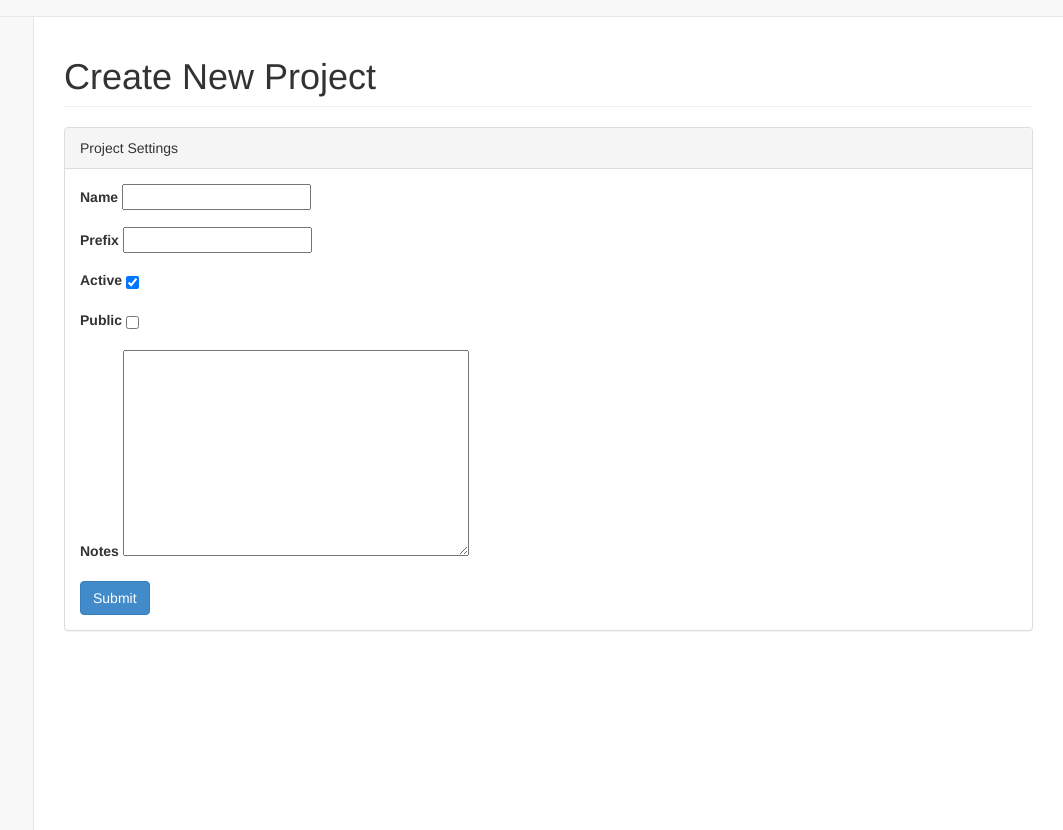
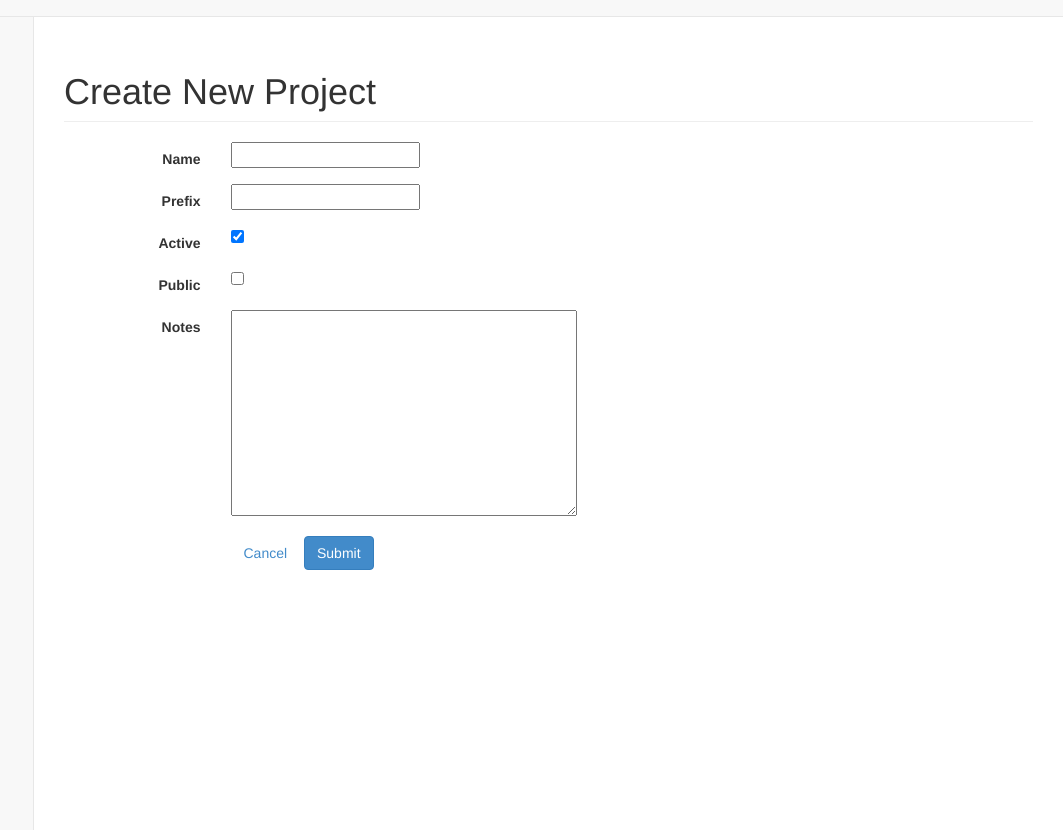
Before and after one commit to tahpee/detest, a Django app: page /admin/new_project in a window 1280 px wide. Shown: the part 34-864 px from the top of the page, without its empty margins (217-1280 px from the left). Run offline with Django 3.2, Linux system fonts and the light colour scheme; the visitor is signed in with stand-in values (Sample User, id 1); data that the repository does not hold is empty; parts of the project's set-up code (start-up, migrations or seed data) failed here and were passed over; some libraries are stand-ins or nearby versions.

Commit message:
Cleaned up the urls (now that I know how to use the url template tag)

```diff
--- a/detest/detest_ui/static/css/sb-admin.css
+++ b/detest/detest_ui/static/css/sb-admin.css
@@ -24,7 +24,7 @@
     #page-wrapper {
         position: inherit;
         margin: 0 0 0 250px;
-        padding: 0 30px;
+        padding: 15px 30px;
         min-height: 1300px;
         border-left: 1px solid #e7e7e7;
     }
--- a/detest/detest_ui/templates/base.html
+++ b/detest/detest_ui/templates/base.html
@@ -1,3 +1,4 @@
+{% load static %}
 <!DOCTYPE html>
 <html>
 
@@ -9,13 +10,13 @@
     <title>Detest</title>
 
     <!-- Core CSS - Include with every page -->
-    <link href="/static/css/bootstrap.min.css" rel="stylesheet">
-    <link href="/static/font-awesome/css/font-awesome.css" rel="stylesheet">
+    <link href="{% static "css/bootstrap.min.css" %}" rel="stylesheet">
+    <link href="{% static "font-awesome/css/font-awesome.css" %}" rel="stylesheet">
 
     {% block css %}{% endblock %}
 
     <!-- SB Admin CSS - Include with every page -->
-    <link href="/static/css/sb-admin.css" rel="stylesheet">
+    <link href="{% static "css/sb-admin.css" %}" rel="stylesheet">
 
 </head>
 
@@ -217,17 +218,17 @@
     <!-- /#wrapper -->
 
     <!-- Core Scripts - Include with every page -->
-    <script src="/static/js/jquery-1.10.2.js"></script>
-    <script src="/static/js/bootstrap.min.js"></script>
-    <script src="/static/js/plugins/metisMenu/jquery.metisMenu.js"></script>
+    <script src="{% static "js/jquery-1.10.2.js" %}"></script>
+    <script src="{% static "js/bootstrap.min.js" %}"></script>
+    <script src="{% static "js/plugins/metisMenu/jquery.metisMenu.js" %}"></script>
 
 
     <!-- SB Admin Scripts - Include with every page -->
-    <script src="/static/js/sb-admin.js"></script>
+    <script src="{% static "js/sb-admin.js" %}"></script>
     {% block scripts %} {% endblock %}
 
     <!-- Page-Level Demo Scripts - Dashboard - Use for reference -->
-    <script src="/static/js/demo/dashboard-demo.js"></script>
+    <script src="{% static "js/demo/dashboard-demo.js" %}"></script>
 
 </body>
 
--- a/detest/detest_ui/templates/detest_ui/admin_new_project.html
+++ b/detest/detest_ui/templates/detest_ui/admin_new_project.html
@@ -1,8 +1,6 @@
 {% extends "base.html" %}
 
 {% block css %}
-    <!-- Page-Level Plugin CSS - Tables -->
-    <link href="static/css/plugins/dataTables/dataTables.bootstrap.css" rel="stylesheet">
 {% endblock %}
 
 {% block content %}
@@ -15,59 +13,54 @@
     </div>
     <div class="row">
         <div class="col-lg-12">
-            <div class="panel panel-default">
-                <div class="panel-heading">
-                    Project Settings
-                </div>
-                <div class="panel-body">
-                    <div class="row">
-                        <div class="col-lg-6">
-                            <form action="/admin/new_project" method="POST" role=form>
+            <form action="/admin/new_project" method="POST" role=form class="form-horizontal">
                 {% csrf_token %}
                 <div class="form-group">
-                                    <label>{{ form.name.label }}</label>
+                    <label for="name" class="col-sm-2 control-label">{{ form.name.label }}</label>
+                    <div class="col-sm-10">
                         {{ form.name|addclass:'form-control' }}
+                    </div>
                     <p class="help-block">{{ form.name.help_text }}</p>
                 </div>
                 <div class="form-group">
-                                    <label>{{ form.prefix.label }}</label>
+                    <label for="prefix" class="col-sm-2 control-label">{{ form.prefix.label }}</label>
+                    <div class="col-sm-10">
                         {{ form.prefix|addclass:'form-control' }}
+                    </div>
                     <p class="help-block">{{ form.prefix.help_text }}</p>
                 </div>
                 <div class="form-group">
-                                    <label>{{ form.active.label }}</label>
-                                    <label class="checkbox-inline">{{ form.active }}</label>
+                    <label for="active" class="col-sm-2 control-label">{{ form.active.label }}</label>
+                    <div class="col-sm-10">
+                        {{ form.active }}
+                    </div>
                     <p class="help-block">{{ form.active.help_text }}</p>
                 </div>
                 <div class="form-group">
-                                    <label>{{ form.public.label }}</label>
-                                    <label class="checkbox-inline">{{ form.public }}</label>
+                    <label for="public" class="col-sm-2 control-label">{{ form.public.label }}</label>
+                    <div class="col-sm-10">
+                        {{form.public }}
+                    </div>
                     <p class="help-block">{{ form.public.help_text }}</p>
                 </div>
                 <div class="form-group">
-                                    <label>{{ form.notes.label }}</label>
+                    <label for="notes" class="col-sm-2 control-label">{{ form.notes.label }}</label>
+                    <div class="col-sm-10">
                         {{ form.notes|addclass:'form-control' }}
+                    </div>
                     <p class="help-block">{{ form.notes.help_text }}</p>
                 </div>
+                <div class="form-group">
+                    <div class="col-sm-offset-2 col-sm-10">
+                        <a class="btn btn-link" href="{% url 'project_list' %}">Cancel</a>
                         <input type="submit" class="btn btn-primary" value="Submit" />
-                            </form>
                     </div>
                 </div>
-                </div>
-            </div>
+            </form>
         </div>
     </div>
 
     {% endblock %}
 
     {% block scripts %}
-    <!-- Page-Level Plugin Scripts - Tables -->
-    <script src="static/js/plugins/dataTables/jquery.dataTables.js"></script>
-    <script src="static/js/plugins/dataTables/dataTables.bootstrap.js"></script>
-    <!-- Page-Level Demo Scripts - Tables - Use for reference -->
-    <script>
-$(document).ready(function() {
-        $('#table_project_list').dataTable();
-        });
-    </script>
     {% endblock %}
--- a/detest/detest_ui/urls.py
+++ b/detest/detest_ui/urls.py
@@ -7,12 +7,11 @@ urlpatterns = patterns('',
                        url(r'^index.html$', views.index, name='index'),
                        url(r'^dashboard/(?P<project>[\w\s]+)/$', views.project, name='project'),
                        url(r'^design/(?P<project>[\w\s]+)/$', views.design_top, name='project'),
-                       url(r'^projects$', views.project_list, name='project_list'),
                        url(r'^buttons/$', views.buttons, name='buttons'),
 
                        url(r'^admin/projects$', admin_views.project_list, name='project_list'),
                        url(r'^admin/new_project$', admin_views.new_project, name='new_project'),
                        url(r'^admin/delete_project$', admin_views.delete_project, name='delete_project'),
-                       url(r'^admin/project_details/(?P<project>\d+)/$', admin_views.project_view, name='project'),
+                       url(r'^admin/project_details/(?P<project>\d+)/$', admin_views.project_view, name='project_details'),
 
                        )
```
Also changed, not shown: detest/detest_ui/templates/detest_ui/admin_project_view.html (+9 -16 lines), detest/detest_ui/templates/detest_ui/admin_projects.html (+10 -13 lines). Lines whose indentation alone changed are shown as unchanged.
